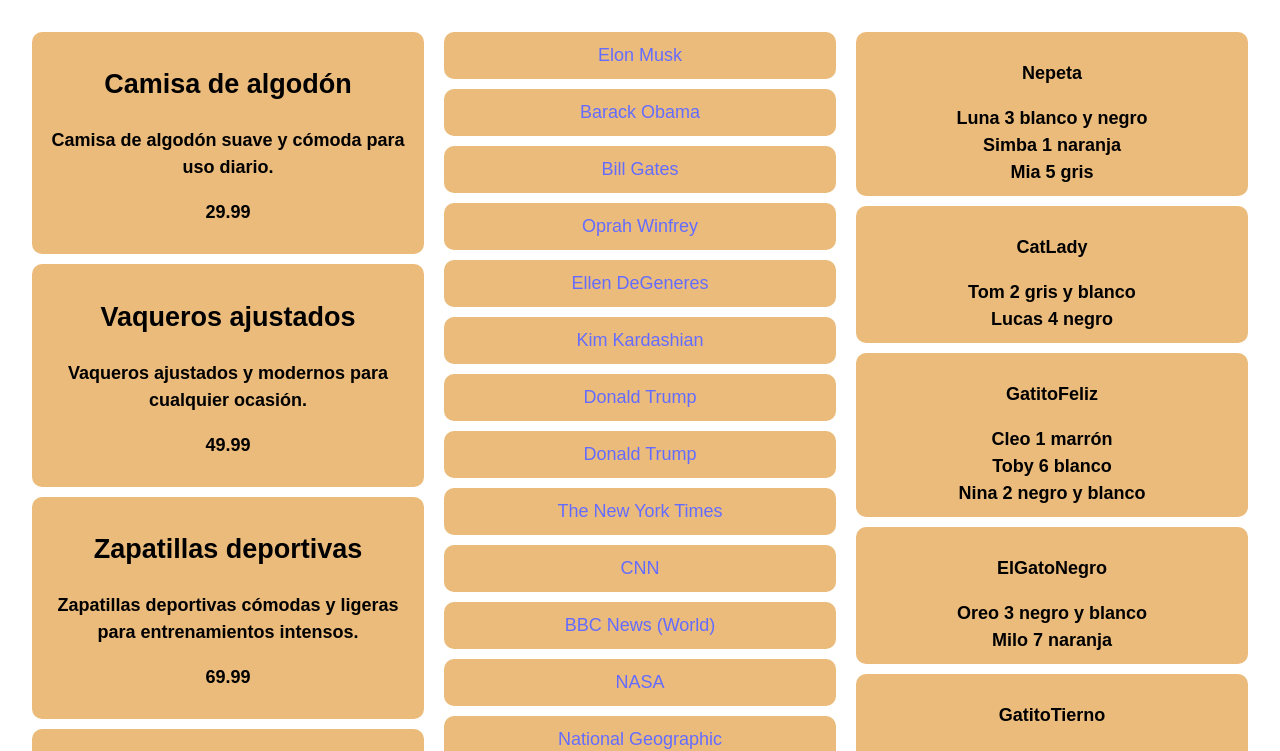
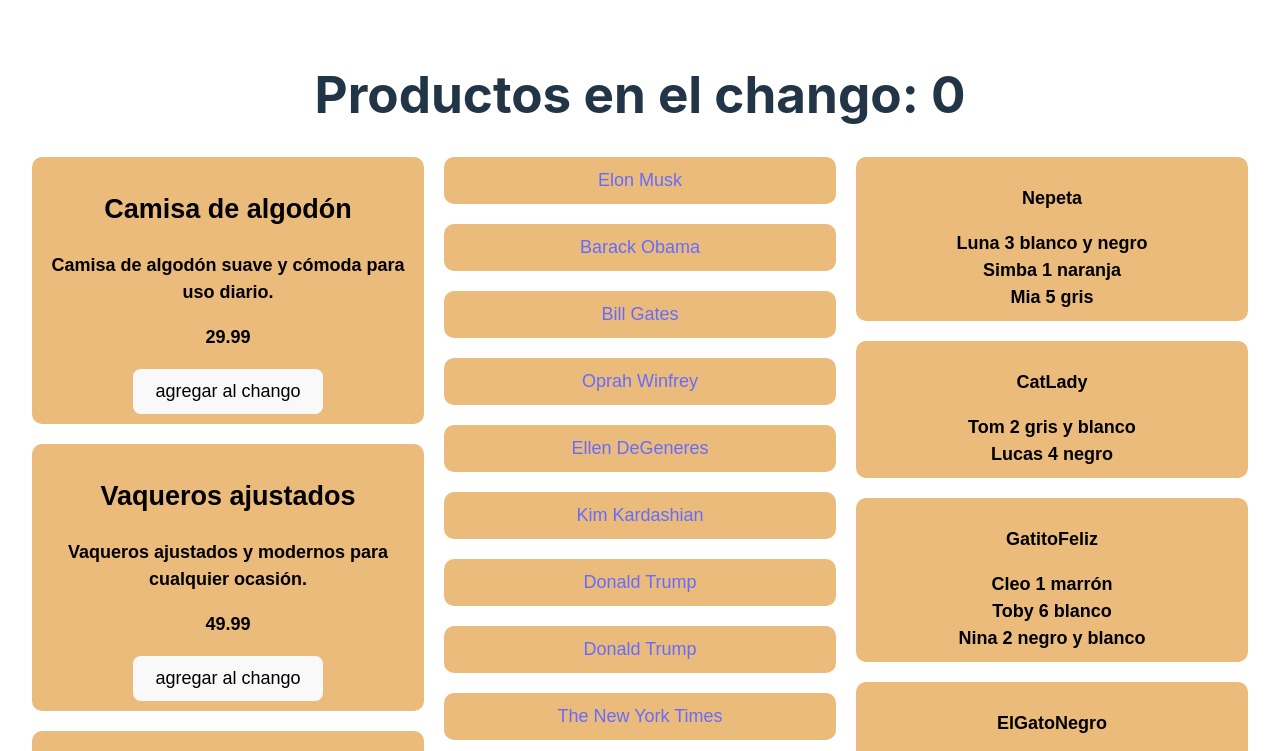
Before and after one commit to chuttmateo/ejercicios-front3, a React (Vite) app: page / in a window 1280 px wide. Shown: the top 751 px of the page. Built offline with nearby package versions, Linux system fonts and the light colour scheme.

Commit message:
ahora sí está finalizado el ejeercicio-6, faltaba la consigna 4

```diff
--- a/src/ejercicios/ejercicio-clase-6/Clase6.css
+++ b/src/ejercicios/ejercicio-clase-6/Clase6.css
@@ -3,6 +3,9 @@
     margin: 0 auto;
     padding: 2rem;
     text-align: center;
+
+  }
+  .container{
     display: grid;
     grid-template-columns: repeat(3, 1fr);
     grid-gap: 20px;
@@ -20,5 +23,5 @@
   .flex {
     display: flex;
     flex-direction: column;
-    gap: 10px;
+    gap: 20px;
   }
--- a/src/ejercicios/ejercicio-clase-6/Clase6.jsx
+++ b/src/ejercicios/ejercicio-clase-6/Clase6.jsx
@@ -4,15 +4,23 @@
 import accounts from './accounts.json'
 import users from './users.json'
 import Usuario from "./Usuario";
+import { useState } from "react";
+
 function Clase6() {
-
+  const [chango, setChango] = useState([])
+  function handleAgregar(product){
+    setChango([...chango, product])
+  }
   return (
     <>
+    <h1> Productos en el chango: {chango.length}</h1>
+    <div className="container">
     <div className="flex">
     {products.map((product) => {
       return (
         <Producto key={product.id}
-        {...product}
+        product = {{...product}}
+        onAddToCart={handleAgregar}
         />
       )
     })}
@@ -33,6 +41,7 @@
       )
     })}
     </div>
+    </div>
     </>
   );
 }
--- a/src/ejercicios/ejercicio-clase-6/Producto.jsx
+++ b/src/ejercicios/ejercicio-clase-6/Producto.jsx
@@ -3,9 +3,10 @@
 
     return(
         <div className="producto">
-            <h2>{props.nombre}</h2>
-            <p>{props.descripcion}</p>
-            <p>{props.precio}</p>
+            <h2>{props.product.nombre}</h2>
+            <p>{props.product.descripcion}</p>
+            <p>{props.product.precio}</p>
+            <button onClick={()=>{ props.onAddToCart(props.product)}}>agregar al chango</button>
         </div>
     )
 }
```
